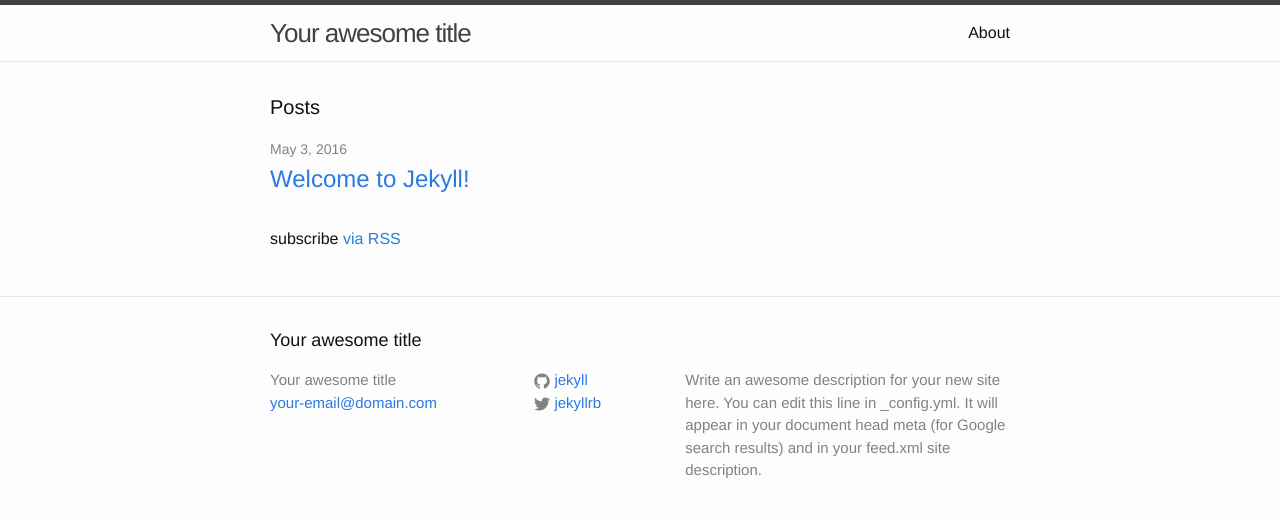
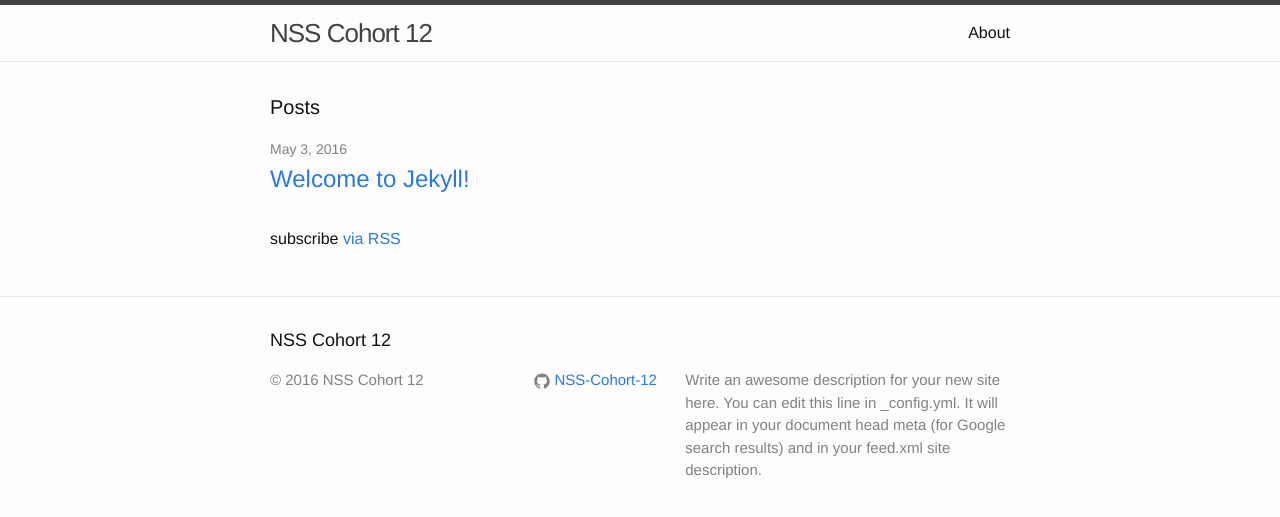
Before and after one commit to nss-day-cohort-12/nss12-class-website, a Jekyll site: the page built from index.html, in a window 1280 px wide. Shown: the top 517 px of the page. Built offline with Jekyll 4.4.1, drawn with Linux system fonts in a browser that asks for light colours.

Commit message:
added copyright info to footer.

```diff
--- a/_config.yml
+++ b/_config.yml
@@ -6,16 +6,16 @@
 # 'jekyll serve'. If you change this file, please restart the server process.
 
 # Site settings
-title: Your awesome title
-email: your-email@domain.com
+title: NSS Cohort 12
+email:
 description: > # this means to ignore newlines until "baseurl:"
   Write an awesome description for your new site here. You can edit this
   line in _config.yml. It will appear in your document head meta (for
   Google search results) and in your feed.xml site description.
 baseurl: "" # the subpath of your site, e.g. /blog
-url: "http://yourdomain.com" # the base hostname & protocol for your site
-twitter_username: jekyllrb
-github_username:  jekyll
+url: "http://nss12.github.io" # the base hostname & protocol for your site
+twitter_username:
+github_username:  NSS-Cohort-12
 
 # Build settings
 markdown: kramdown
--- a/_includes/footer.html
+++ b/_includes/footer.html
@@ -7,7 +7,7 @@
     <div class="footer-col-wrapper">
       <div class="footer-col footer-col-1">
         <ul class="contact-list">
-          <li>{{ site.title }}</li>
+          <li>&copy; 2016 {{ site.title }}</li>
           <li><a href="mailto:{{ site.email }}">{{ site.email }}</a></li>
         </ul>
       </div>
```
